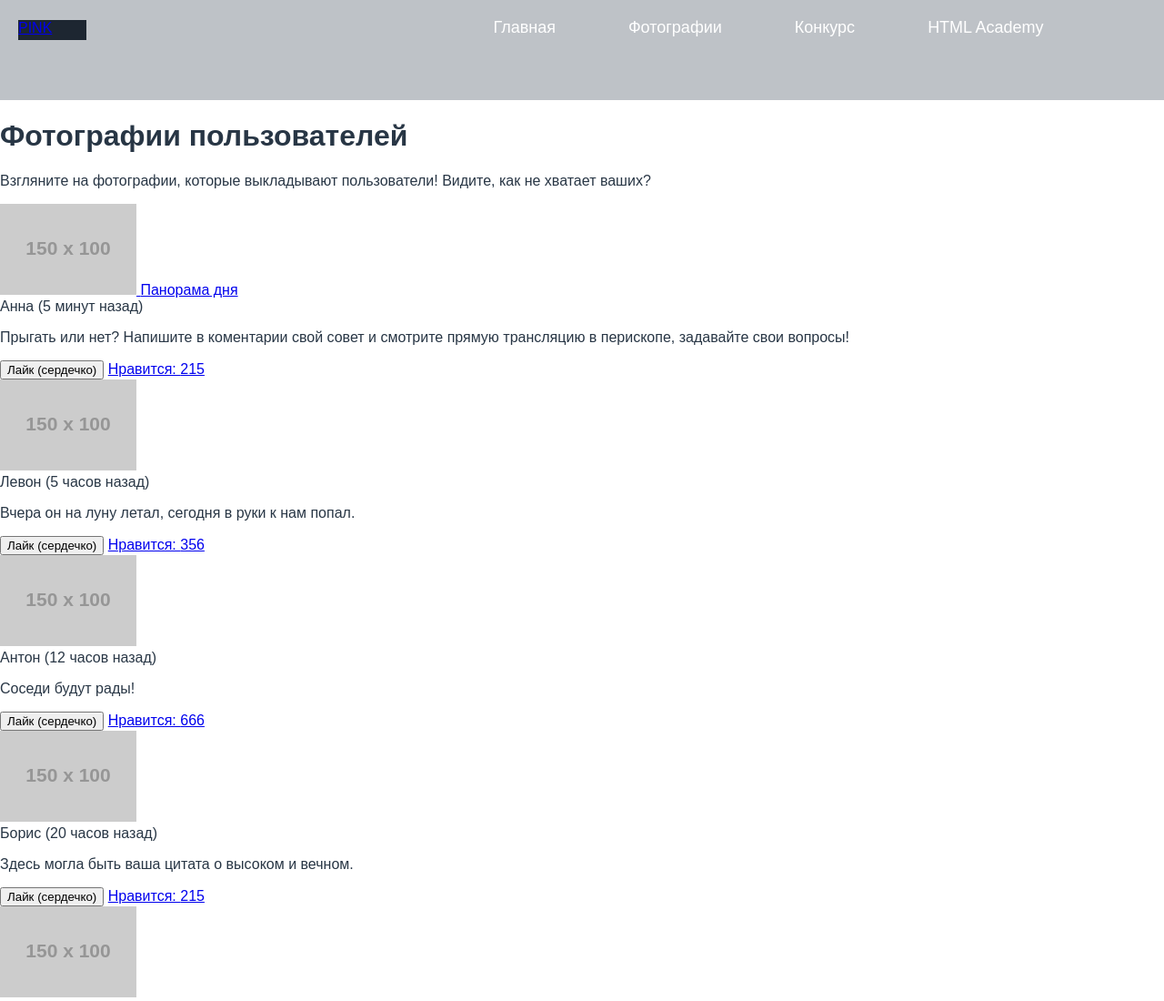
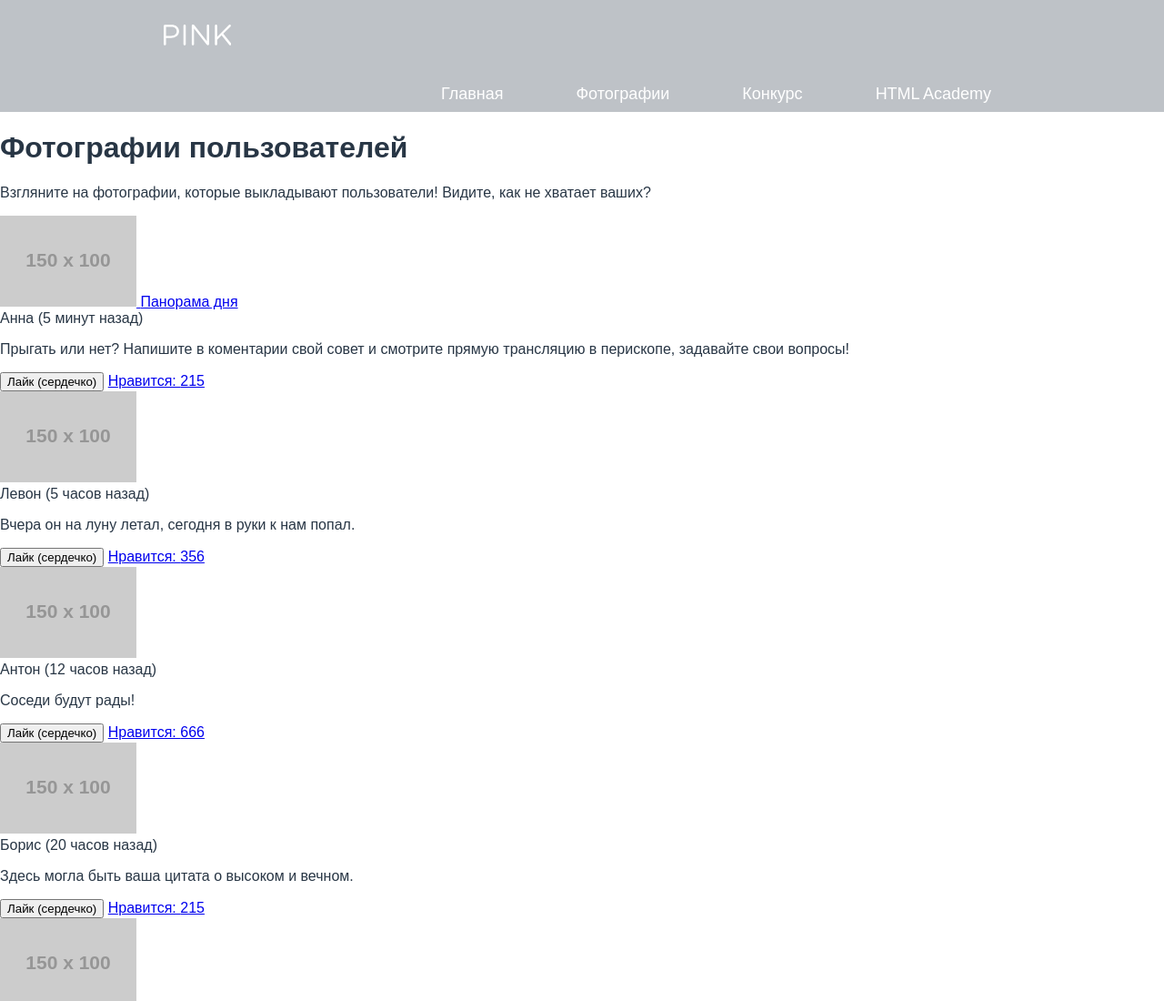
Before and after one commit to arthur1gust/517319-pink-16, a website: page source/photo.html in a window 1280 px wide. Shown: the top 1100 px of the page at 91% size. Drawn offline with nearby package versions, Linux system fonts and the light colour scheme; files that its build step writes are made by us from their sources; placeholder pictures from the web are drawn by us.

Commit message:
построение  сетки

```diff
--- a/source/photo.html
+++ b/source/photo.html
@@ -5,21 +5,29 @@
     <meta name="viewport" content="width=device-width,initial-scale=1">
     <title>HTML Academy: Пинк</title>
     <link rel="stylesheet" href="css/style.css">
-    <meta name="viewport" content="width=device-width,initial-scale=1">
   </head>
   <body>
     <header class="page-header">
       <div class="page-header__container">
-        <a class="logo-pink-header" href="index.html">
-          PINK
-        </a>
-        <button class="main-nav__trigger" type="button"></button>
-        <nav class="main-nav">
+        <nav class="main-nav main-nav--close main-nav--withoutjs">
+          <div class="page-header__container-logo">
+          <a class="page-header__logo">
+            <svg version="1.0" id="Layer_1" xmlns="http://www.w3.org/2000/svg" xmlns:xlink="http://www.w3.org/1999/xlink" x="0px" y="0px" width="74.426px" height="22.859px" viewBox="0 0 74.426 22.859" enable-background="new 0 0 74.426 22.859" xml:space="preserve">
+              <g>
+                <path fill="#FFFFFF" d="M0,1.449c0-0.708,0.58-1.288,1.256-1.288h7.18c5.087,0,8.436,2.704,8.436,7.147v0.064 c0,4.861-4.057,7.373-8.854,7.373H2.544v6.825c0,0.708-0.58,1.288-1.288,1.288C0.58,22.859,0,22.279,0,21.571V1.449z M8.114,12.428 c3.734,0,6.182-1.996,6.182-4.958V7.405c0-3.22-2.415-4.894-6.054-4.894H2.544v9.917H8.114z"/>
+                <path fill="#FFFFFF" d="M21.729,1.288C21.729,0.58,22.308,0,22.983,0c0.709,0,1.288,0.58,1.288,1.288v20.283 c0,0.708-0.579,1.288-1.288,1.288c-0.676,0-1.255-0.58-1.255-1.288V1.288z"/>
+                <path fill="#FFFFFF" d="M30.87,1.32c0-0.676,0.579-1.256,1.256-1.256h0.354c0.58,0,0.934,0.29,1.288,0.74l13.684,17.45V1.256 C47.451,0.58,47.998,0,48.707,0c0.676,0,1.223,0.58,1.223,1.256v20.348c0,0.676-0.482,1.191-1.158,1.191h-0.129 c-0.548,0-0.934-0.322-1.32-0.772L33.349,4.153v17.45c0,0.676-0.547,1.256-1.255,1.256c-0.677,0-1.224-0.58-1.224-1.256V1.32z"/>
+                <path fill="#FFFFFF" d="M56.3,1.288C56.3,0.58,56.879,0,57.556,0c0.708,0,1.287,0.58,1.287,1.288v12.331L71.689,0.451 C71.979,0.193,72.269,0,72.688,0c0.676,0,1.224,0.612,1.224,1.256c0,0.354-0.161,0.644-0.419,0.901l-7.984,7.92l8.564,10.561 c0.225,0.29,0.354,0.547,0.354,0.934c0,0.676-0.579,1.288-1.287,1.288c-0.483,0-0.806-0.258-1.03-0.58l-8.403-10.463l-4.862,4.861 v4.894c0,0.708-0.579,1.288-1.287,1.288c-0.677,0-1.256-0.58-1.256-1.288V1.288z"/>
+              </g>
+            </svg>
+          </a>
+          <button class="main-nav__trigger" type="button"></button>
+        </div>
           <ul class="main-nav__items">
-            <li class="main-nav__item"><a href="index.html">Главная</a></li>
-            <li class="main-nav__item"><a>Фотографии</a></li>
-            <li class="main-nav__item"><a href="form.html">Конкурс</a></li>
-            <li class="main-nav__item"><a href="http://www.htmlacademy.ru">HTML Academy</a></li>
+            <li class="main-nav__item"><a class= "main-nav__link main-nav__link--current">Главная</a></li>
+            <li class="main-nav__item"><a class= "main-nav__link" href="photo.html">Фотографии</a></li>
+            <li class="main-nav__item"><a class= "main-nav__link" href="form.html">Конкурс</a></li>
+            <li class="main-nav__item"><a class= "main-nav__link" href="http://www.htmlacademy.ru">HTML Academy</a></li>
           </ul>
         </nav>
       </div>
```
Also changed, not shown: source/form.html (+4 -4 lines).
